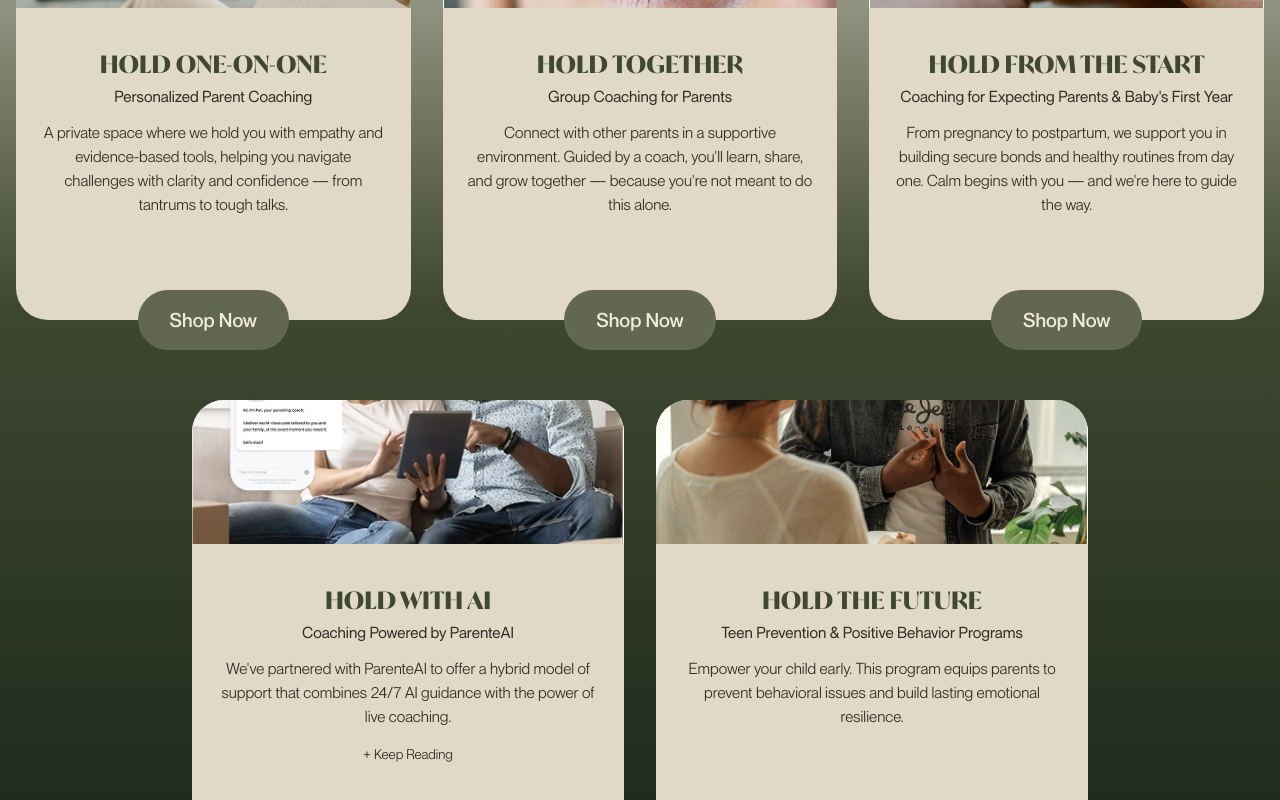
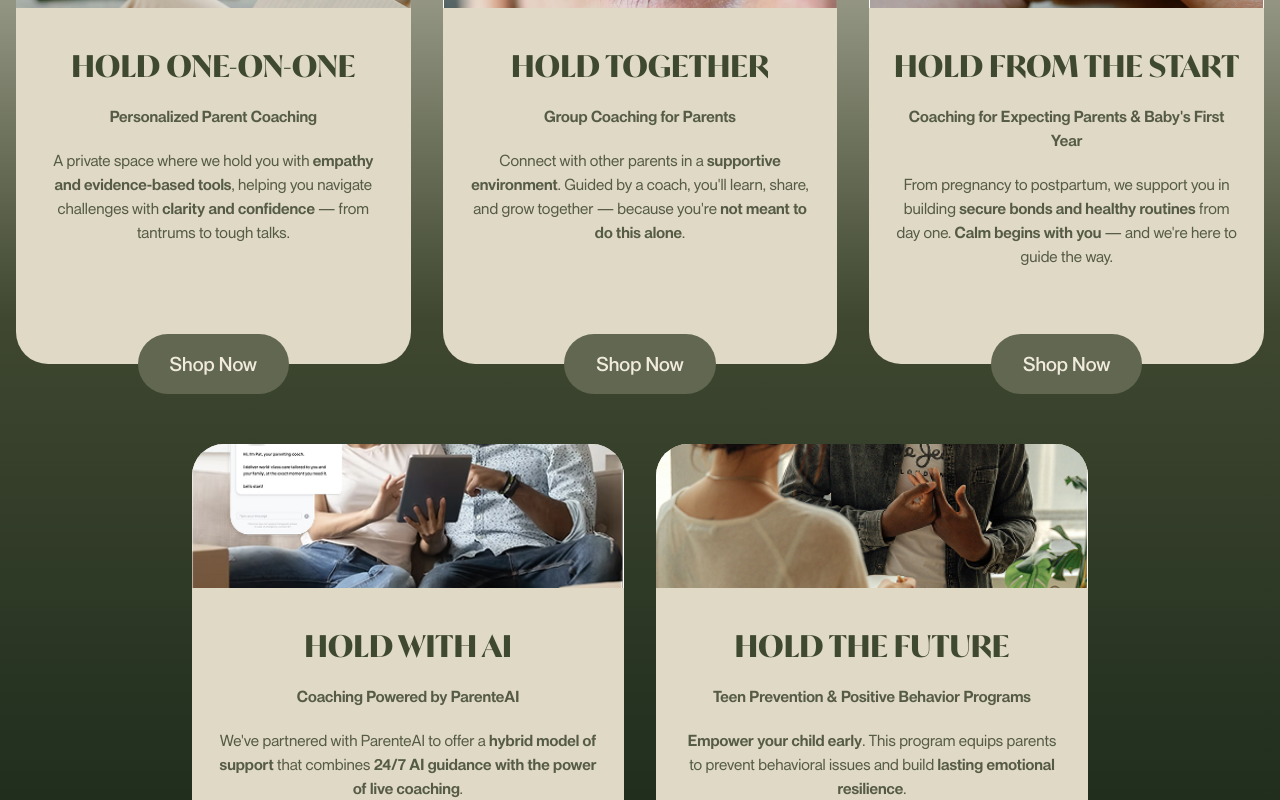
Before and after one commit to manuel-barreiro/holding-families, a Next.js app: page / in a window 1280 px wide. Shown: the part 2520-3320 px from the top of the page. Built offline with nearby package versions, Linux system fonts and the light colour scheme; what tailwindcss-animated would draw is missing.

Commit message:
services cards avances

```diff
--- a/src/features/landing-page/components/OurServices/OurServicesSection.tsx
+++ b/src/features/landing-page/components/OurServices/OurServicesSection.tsx
@@ -6,28 +6,44 @@ const services = [
   {
     title: 'HOLD ONE-ON-ONE',
     subtitle: 'Personalized Parent Coaching',
-    description: 'A private space where we hold you with empathy and evidence-based tools, helping you navigate challenges with clarity and confidence — from tantrums to tough talks.',
+    description: (
+      <>
+        A private space where we hold you with <span className='font-bold'>empathy and evidence-based tools</span>, helping you navigate challenges with <span className='font-bold'>clarity and confidence</span> — from tantrums to tough talks.
+      </>
+    ),
     buttonLink: '/services/one-on-one',
     imageUrl: '/images/services/1.jpg'
   },
   {
     title: 'HOLD TOGETHER',
     subtitle: 'Group Coaching for Parents',
-    description: "Connect with other parents in a supportive environment. Guided by a coach, you'll learn, share, and grow together — because you're not meant to do this alone.",
+    description: (
+      <>
+        Connect with other parents in a <span className='font-bold'>supportive environment</span>. Guided by a coach, you'll learn, share, and grow together — because you're <span className='font-bold'>not meant to do this alone</span>.
+      </>
+    ),
     buttonLink: '/services/group-coaching',
     imageUrl: '/images/services/2.jpg'
   },
   {
     title: 'HOLD FROM THE START',
     subtitle: "Coaching for Expecting Parents & Baby's First Year",
-    description: "From pregnancy to postpartum, we support you in building secure bonds and healthy routines from day one. Calm begins with you — and we're here to guide the way.",
+    description: (
+      <>
+        From pregnancy to postpartum, we support you in building <span className='font-bold'>secure bonds and healthy routines</span> from day one. <span className='font-bold'>Calm begins with you</span> — and we're here to guide the way.
+      </>
+    ),
     buttonLink: '/services/expecting-parents',
     imageUrl: '/images/services/3.jpg'
   },
   {
     title: 'HOLD WITH AI',
     subtitle: 'Coaching Powered by ParenteAI',
-    description: "We've partnered with ParenteAI to offer a hybrid model of support that combines 24/7 AI guidance with the power of live coaching.",
+    description: (
+      <>
+        We've partnered with ParenteAI to offer a <span className='font-bold'>hybrid model of support</span> that combines <span className='font-bold'>24/7 AI guidance with the power of live coaching</span>.
+      </>
+    ),
     buttonLink: '/services/ai-coaching',
     imageUrl: '/images/services/4.jpg',
     extraContent: '+ Keep Reading'
@@ -35,7 +51,11 @@ const services = [
   {
     title: 'HOLD THE FUTURE',
     subtitle: 'Teen Prevention & Positive Behavior Programs',
-    description: 'Empower your child early. This program equips parents to prevent behavioral issues and build lasting emotional resilience.',
+    description: (
+      <>
+        <span className='font-bold'>Empower your child early</span>. This program equips parents to prevent behavioral issues and build <span className='font-bold'>lasting emotional resilience</span>.
+      </>
+    ),
     buttonLink: '/services/teen-programs',
     imageUrl: '/images/services/5.jpg'
   }
--- a/src/features/landing-page/components/OurServices/components/ServiceCard.tsx
+++ b/src/features/landing-page/components/OurServices/components/ServiceCard.tsx
@@ -4,10 +4,10 @@ import Link from 'next/link'
 interface ServiceCardProps {
   title: string
   subtitle: string
-  description: string
+  description: string | JSX.Element
   buttonLink: string
   imageUrl: string
-  extraContent?: string
+  extraContent?: string | JSX.Element
 }
 
 export default function ServiceCard ({
@@ -19,7 +19,7 @@ export default function ServiceCard ({
   extraContent
 }: ServiceCardProps): JSX.Element {
   return (
-    <div className='flex flex-col h-full rounded-4xl bg-[#DFD9C5] w-full relative pb-12'>
+    <div className='flex flex-col h-full rounded-4xl bg-[#DFD9C5] w-full relative pb-10'>
       {/* Image */}
       <div className='h-36 overflow-hidden'>
         <img
@@ -30,26 +30,38 @@ export default function ServiceCard ({
       </div>
 
       {/* Content */}
-      <div className='flex flex-1 flex-col px-6 py-10 items-center text-center'>
-        <h3 className='mb-1 font-ivy text-2xl font-semibold text-dark-green uppercase'>{title}</h3>
-        <p className='mb-3 text-dark-text font-medium'>{subtitle}</p>
+      <div className='flex flex-1 flex-col gap-5 px-6 py-10 items-center text-center'>
+        <h3 className=' font-ivy text-2xl sm:text-3xl font-semibold text-dark-green uppercase'>{title}</h3>
+        <p className=' text-[#555B45] font-bold'>{subtitle}</p>
 
         <div className='mb-4 flex-1 text-md w-full'>
-          <p className='text-dark-text'>{description}</p>
+          {typeof description === 'string'
+            ? (
+              <p className='text-[#555B45] font-medium'>{description}</p>
+              )
+            : (
+              <div className='text-[#555B45] font-medium'>{description}</div>
+              )}
         </div>
 
-        {typeof extraContent === 'string' && extraContent !== '' && (
+        {/* {extraContent && (
           <div className='mb-4 text-sm w-full'>
-            <p className='text-dark-text'>{extraContent}</p>
+            {typeof extraContent === 'string'
+              ? (
+                <p className='text-dark-text'>{extraContent}</p>
+                )
+              : (
+                <div className='text-dark-text'>{extraContent}</div>
+                )}
           </div>
-        )}
+        )} */}
       </div>
 
       {/* Button - Absolutely positioned */}
       <div className='absolute bottom-0 left-0 right-0 transform translate-y-1/2 flex justify-center'>
         <Link
           href={buttonLink}
-          className='inline-block rounded-full bg-[#626752] px-8 py-4 text-center text-cream  hover:bg-opacity-90 hover:shadow-2xl text-xl font-semibold transition-all ease-in-out duration-300'
+          className='inline-block rounded-full bg-[#626752] px-8 py-4 text-center text-cream hover:bg-opacity-90 hover:shadow-2xl text-xl font-semibold transition-all ease-in-out duration-300'
         >
           Shop Now
         </Link>
```
